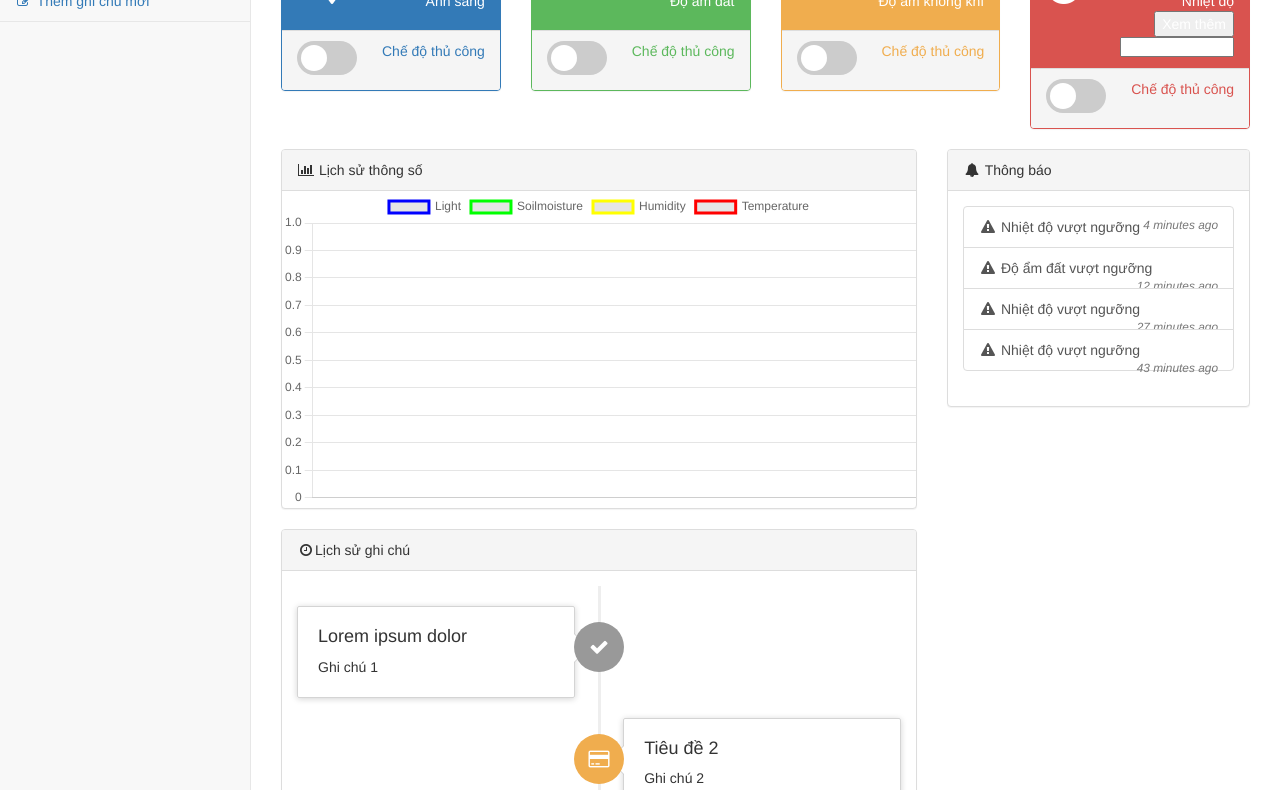
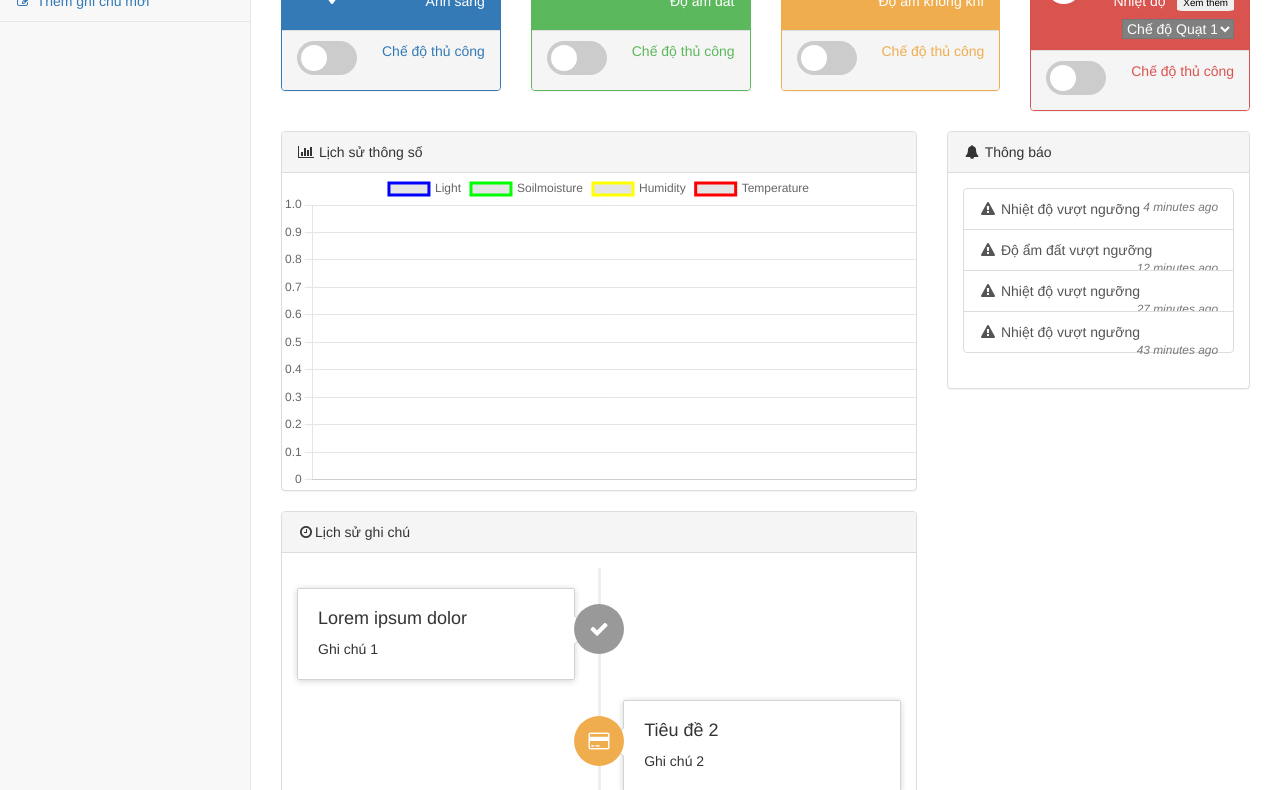
Before and after one commit to tringuyenle/SMARTFARM, a website: page pages/index.html in a window 1280 px wide. Shown: the part 217-1007 px from the top of the page. Drawn offline with nearby package versions, Linux system fonts and the light colour scheme; no server answers.

Commit message:
Add files via upload

```diff
--- a/css/toggle_switcher.css
+++ b/css/toggle_switcher.css
@@ -71,3 +71,18 @@ input:checked + .slider:before {
     padding:0;
   }
 }
+
+select {
+  background-color: gray;
+  width: 8em;
+}
+#drop-btn {
+  font-size: 0.7em;
+  margin-left: 0.8em;
+  border: none;
+  border-radius: 10%;
+  color: black;
+}
+#temp-dropdown {
+  margin-top: 0.6em;
+}
```
